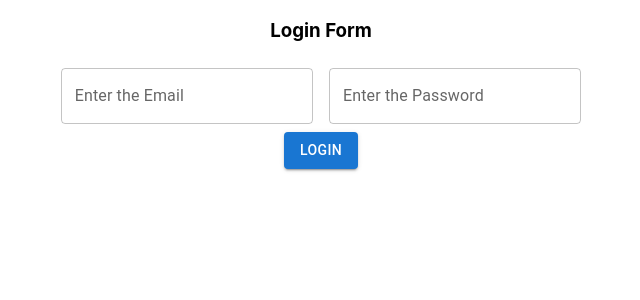
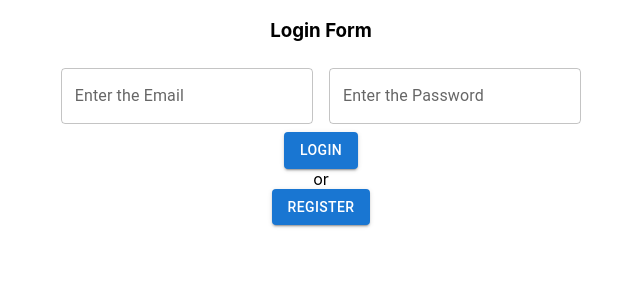
Before and after one commit to dmcclean780/wargaming_web_app, a React (Create React App) app: page /login in a window 1280 px wide. Shown: the top 300 px of the page, without its empty margins (319-959 px from the left). Built offline with nearby package versions, Linux system fonts and the light colour scheme.

Commit message:
Finished firebase authentication - styling needed

```diff
--- a/src/App.js
+++ b/src/App.js
@@ -1,59 +1,103 @@
-import "./App.css";
-import Form from "./components/common/Form";
-import { BrowserRouter as Router, Routes, Route } from "react-router-dom";
-import { useState } from "react";
-import { app } from "./firebase-config";
+import { useState, useEffect } from 'react';
+import './App.css';
+import Form from './components/common/Form';
+import Home from './components/Home';
 import {
-  getAuth,
-  signInWithEmailAndPassword,
-  createUserWithEmailAndPassword,
-} from "firebase/auth";
+  Routes,
+  Route,
+  useNavigate
+} from "react-router-dom";
+import { app } from './firebase-config';
+import { getAuth, signInWithEmailAndPassword, createUserWithEmailAndPassword } from 'firebase/auth';
+import { ToastContainer, toast } from 'react-toastify';
+import 'react-toastify/dist/ReactToastify.css';
 
 function App() {
-  const [email, setEmail] = useState("");
-  const [password, setPassword] = useState("");
+
+  const [email, setEmail] = useState('');
+  const [password, setPassword] = useState('');
+  let navigate = useNavigate();
+
   const handleAction = (id) => {
     const authentication = getAuth();
-
+    if (id === 1) {
+      signInWithEmailAndPassword(authentication, email, password)
+        .then((response) => {
+          navigate('/home')
+          sessionStorage.setItem('Auth Token', response._tokenResponse.refreshToken)
+        })
+        .catch((error) => {
+          console.log(error.code)
+          if (error.code === 'auth/wrong-password') {
+            toast.error('Please check the Password');
+          }
+          if (error.code === 'auth/user-not-found') {
+            toast.error('Please check the Email');
+          }
+        })
+    }
     if (id === 2) {
       createUserWithEmailAndPassword(authentication, email, password)
         .then((response) => {
-          console.log(response)
+          navigate('/home')
+          sessionStorage.setItem('Auth Token', response._tokenResponse.refreshToken)
+        })
+        .catch((error) => {
+          if (error.code === 'auth/email-already-in-use') {
+            toast.error('Email Already in Use');
+          }
         })
     }
-  };
+  }
 
+  useEffect(() => {
+    let authToken = sessionStorage.getItem('Auth Token')
+
+    if (authToken) {
+      navigate('/home')
+    }
+    else {
+      navigate('/login')
+    }
+  }, [])
   return (
-    <Router>
     <div className="App">
       <>
+        <ToastContainer />
         <Routes>
           <Route
-              path="/login"
+            path='/login'
             element={
               <Form
                 title="Login"
                 setEmail={setEmail}
                 setPassword={setPassword}
                 handleAction={() => handleAction(1)}
-                />
-              }
+                otherAuthentication="Register"
+                goToOtherAuthenticationPage={() => navigate('/register')}
+              />}
           />
           <Route
-              path="/register"
+            path='/register'
             element={
               <Form
                 title="Register"
                 setEmail={setEmail}
                 setPassword={setPassword}
                 handleAction={() => handleAction(2)}
+                otherAuthentication="Login"
+                goToOtherAuthenticationPage={() => navigate('/login')}
+              />}
           />
-              }
+
+          <Route
+            path='/home'
+            element={
+              <Home />}
           />
         </Routes>
       </>
     </div>
-    </Router>
   );
 }
 
--- /dev/null
+++ b/src/components/Home.js
@@ -0,0 +1,30 @@
+import React, { useEffect } from 'react'
+import { useNavigate } from 'react-router-dom'
+
+export default function Home() {
+    const handleLogout = () => {
+        sessionStorage.removeItem('Auth Token');
+        navigate('/login')
+    }
+
+    let navigate = useNavigate();
+
+    useEffect(() => {
+        let authToken = sessionStorage.getItem('Auth Token')
+        console.log(authToken)
+        if (authToken) {
+            navigate('/home')
+        }
+
+        if (!authToken) {
+            navigate('/login')
+        }
+    }, [])
+    return (
+        <div>
+            Home Page
+
+            <button onClick={handleLogout}>Log out</button>
+        </div>
+    )
+}
--- a/src/components/common/Form.js
+++ b/src/components/common/Form.js
@@ -2,7 +2,7 @@ import * as React from 'react';
 import Box from '@mui/material/Box';
 import TextField from '@mui/material/TextField';
 import Button from './Button';
-export default function BasicTextFields({ title, setPassword, setEmail, handleAction }) {
+export default function BasicTextFields({ title, setPassword, setEmail, handleAction, otherAuthentication, goToOtherAuthenticationPage }) {
     return (
         <div>
             <div className="heading-container">
@@ -34,6 +34,11 @@ export default function BasicTextFields({ title, setPassword, setEmail, handleAc
             </Box>
 
             <Button title={title} handleAction={handleAction}/>
+
+            <div>or</div>
+
+            <Button title={otherAuthentication} handleAction={goToOtherAuthenticationPage}/>
+
         </div>
     );
 }
--- a/src/index.js
+++ b/src/index.js
@@ -1,14 +1,18 @@
 import React from 'react';
-import ReactDOM from 'react-dom/client';
+import ReactDOM from 'react-dom';
 import './index.css';
 import App from './App';
 import reportWebVitals from './reportWebVitals';
-
-const root = ReactDOM.createRoot(document.getElementById('root'));
-root.render(
+import {
+  BrowserRouter as Router,
+} from "react-router-dom";
+ReactDOM.render(
   <React.StrictMode>
-    <App />
-  </React.StrictMode>
+    <Router>
+      <App />
+    </Router>
+  </React.StrictMode>,
+  document.getElementById('root')
 );
 
 // If you want to start measuring performance in your app, pass a function
```
Lines whose indentation alone changed are shown as unchanged.
